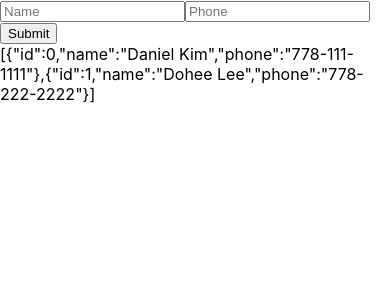
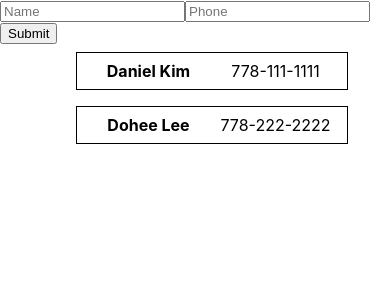
Before and after one commit to dkim0827/react_contact_book, a React (Create React App) app: page / in a window 390 px wide. Shown: the top 300 px of the page. Built offline with nearby package versions, Linux system fonts and the light colour scheme.

Commit message:
added component PhoneInfo && PhoneInfoList

```diff
--- a/src/App.js
+++ b/src/App.js
@@ -1,5 +1,6 @@
 import React, { Component } from "react";
 import PhoneForm from "./components/PhoneForm";
+import PhoneInfoList from "./components/PhoneInfoList";
 
 class App extends Component {
   // Never use. (push, splice, unshift, pop) mutates
@@ -32,7 +33,7 @@
     return (
       <div>
         <PhoneForm onCreate={this.handleCreate} />
-        {JSON.stringify(information)}
+        <PhoneInfoList data={this.state.information} />
       </div>
     );
   }
--- /dev/null
+++ b/src/components/PhoneInfo.js
@@ -0,0 +1,27 @@
+// Show Information of Each Contact Number
+import React, { Component } from "react";
+import "./css/PhoneInfo.css";
+
+class PhoneInfo extends Component {
+  static defaultProps = {
+    info: {
+      name: "Unknown",
+      phone: "XXX-XXX-XXXX",
+      id: 0
+    }
+  };
+
+  render() {
+    const { name, phone, id } = this.props.info;
+    return (
+      <div className="phoneinfo__container">
+        <div>
+          <b>{name}</b>
+        </div>
+        <div>{phone}</div>
+      </div>
+    );
+  }
+}
+
+export default PhoneInfo;
--- /dev/null
+++ b/src/components/PhoneInfoList.js
@@ -0,0 +1,20 @@
+// Show List of PhoneInfo Component
+import React, { Component } from "react";
+import "./css/PhoneInfoList.css";
+import PhoneInfo from "./PhoneInfo";
+
+class PhoneInfoList extends Component {
+  static defaultProps = {
+    data: []
+  };
+
+  render() {
+    const { data } = this.props;
+    // key must need and need to be unique
+    const list = data.map(info => <PhoneInfo key={info.id} info={info} />);
+
+    return <div className="infoList__container">{list}</div>;
+  }
+}
+
+export default PhoneInfoList;
--- /dev/null
+++ b/src/components/css/PhoneInfo.css
@@ -0,0 +1,9 @@
+.phoneinfo__container {
+  border: 1px solid black;
+  display: grid;
+  grid-template-columns: 1fr 1fr;
+  width: 100%;
+  text-align: center;
+  padding: 8px;
+  margin: 8px;
+}
--- /dev/null
+++ b/src/components/css/PhoneInfoList.css
@@ -0,0 +1,4 @@
+.infoList__container {
+  display: grid;
+  justify-content: center;
+}
```
